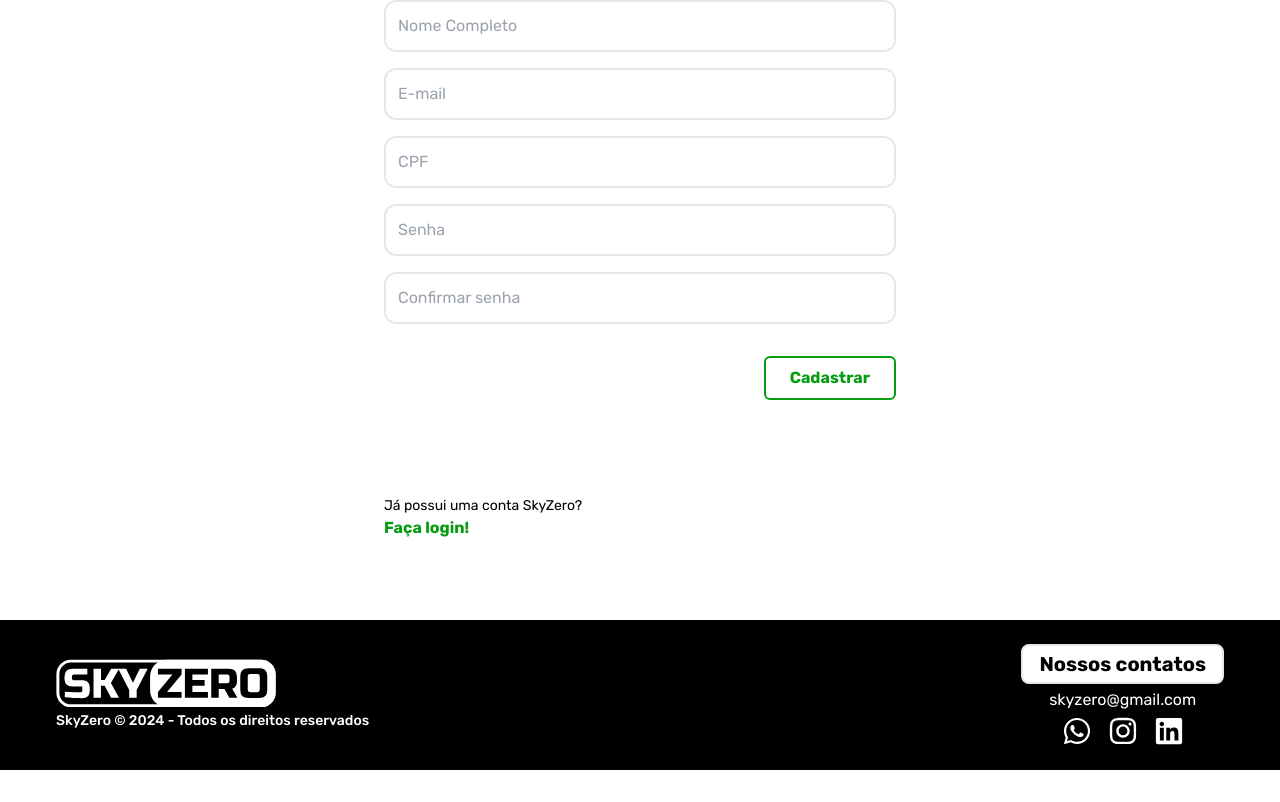
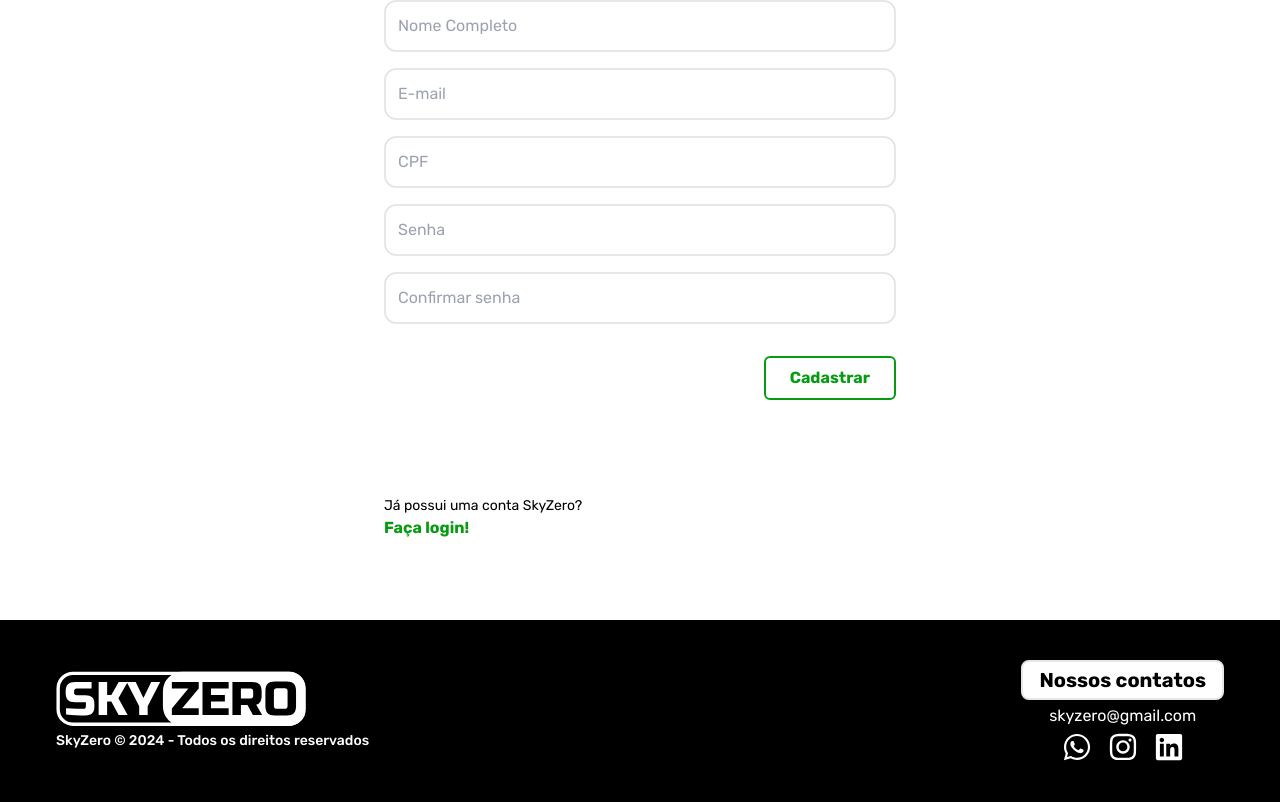
Before and after one commit to Allanbm100/FIAP-GS-SkyZero, a Next.js app: page /cadastro in a window 1280 px wide. Shown: the part 336-1138 px from the top of the page. Before the commit the page ends 1106 px from the top, so only its background shows below. Built offline with nearby package versions, Linux system fonts and the light colour scheme.

Commit message:
Arrumando tamanhos 2

```diff
--- a/src/components/footer/Footer.tsx
+++ b/src/components/footer/Footer.tsx
@@ -6,9 +6,9 @@ import { FaLinkedin } from "react-icons/fa";
 
 export const Footer = () => {
     return (
-        <footer className="bg-black flex flex-row items-center justify-between py-6 px-8 xl:px-14">
+        <footer className="bg-black flex flex-row items-center justify-between py-10 px-8 xl:px-14">
             <div className="flex flex-col gap-1">
-                <LogoIcon width={220} fill="white"/>
+                <LogoIcon width={250} fill="white"/>
                 <p className="text-white font-medium text-xs md:text-sm">SkyZero &copy; 2024 - Todos os direitos reservados</p>
             </div>
             <div className="flex flex-col items-center text-white gap-1">
```
